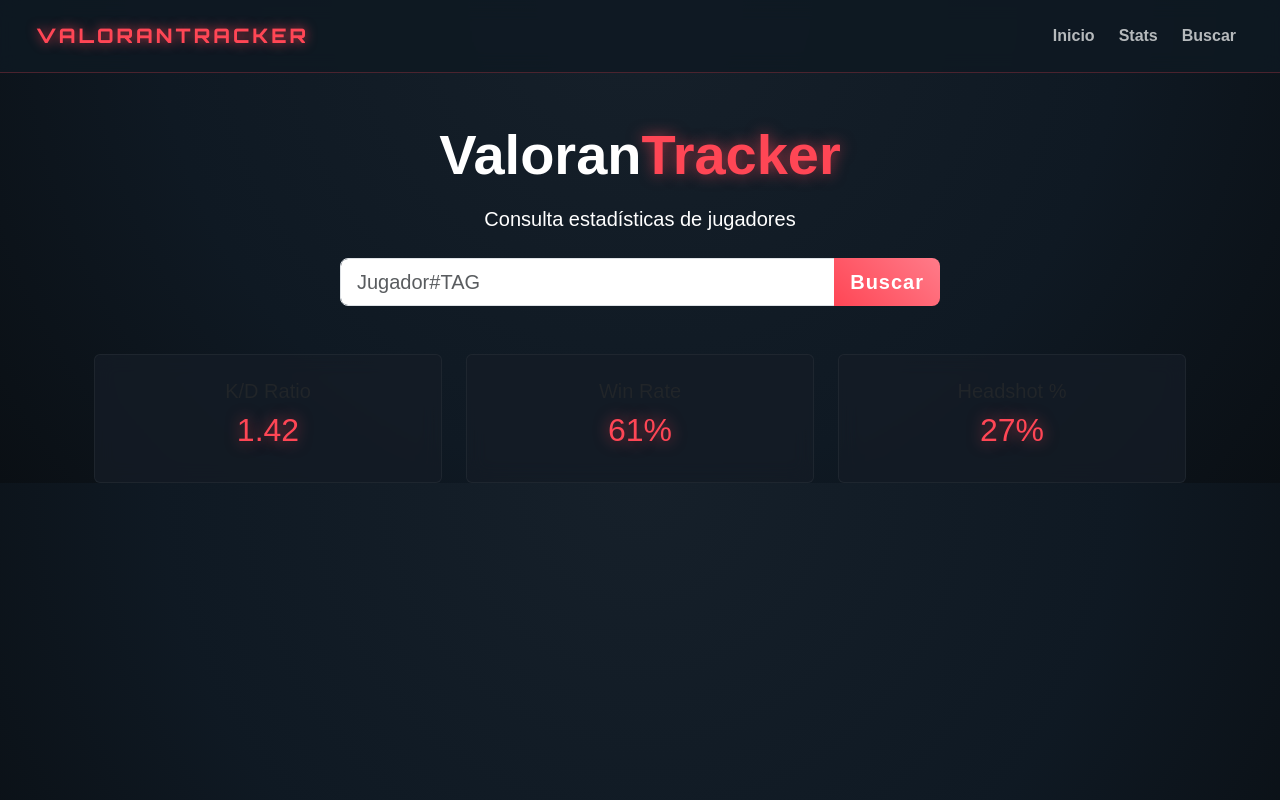
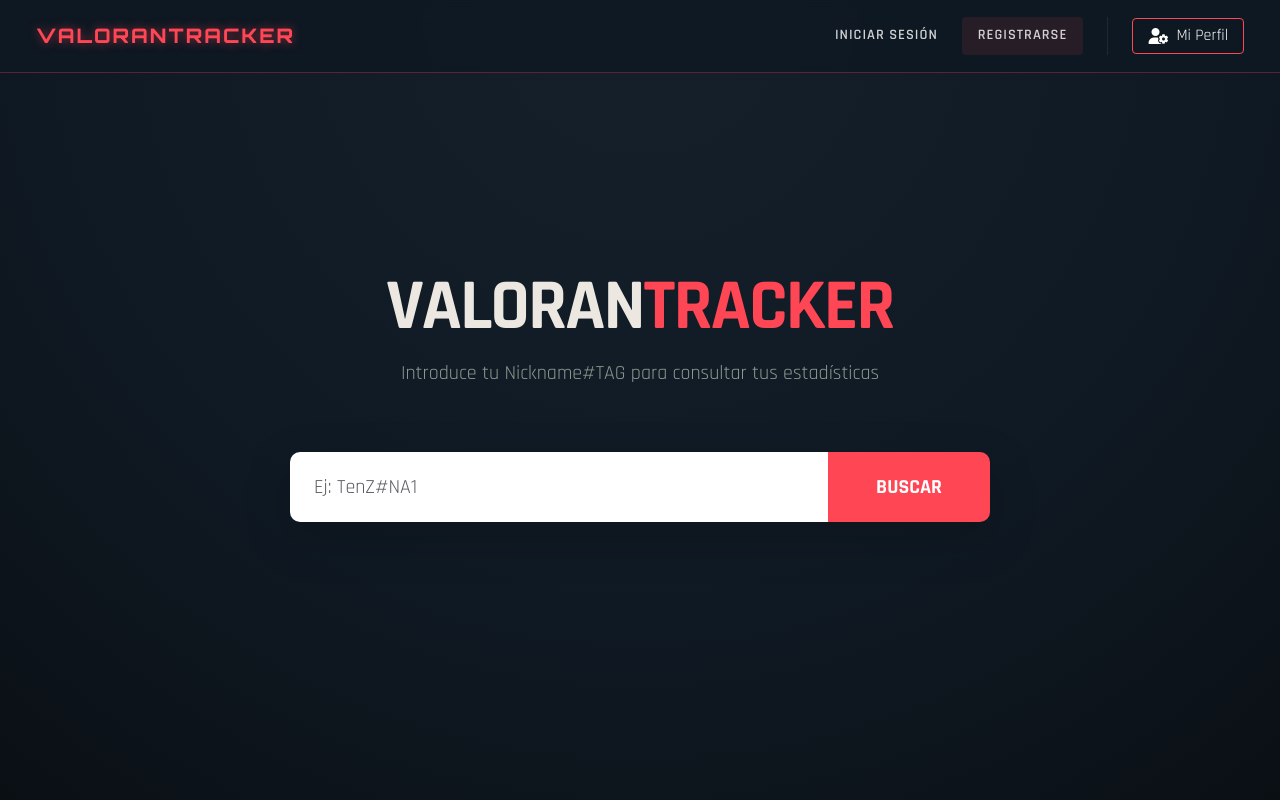
Before and after one commit to Gonsalo23/ValoranTracker, a Django app: page / in a window 1280 px wide. Run offline with Django 5.2, Linux system fonts and the light colour scheme.

Commit message:
adelantamiento, reformacion de toda la aplicaccion.

```diff
--- a/ValoranTracker/urls.py
+++ b/ValoranTracker/urls.py
@@ -4,4 +4,8 @@ from . import views
 
 urlpatterns = [
     path("", views.index, name="Inicio"),
+
+    # DEBE ESTAR ASÍ:
+    path("jugadores/<str:busqueda>/", views.jugadores, name="Jugadores"),
+path("sugerencias/", views.sugerencias_busqueda, name="SugerenciasBusqueda"),
 ]
--- a/ValoranTracker/views.py
+++ b/ValoranTracker/views.py
@@ -1,11 +1,43 @@
 from idlelib.rpc import request_queue
 
-from django.shortcuts import render
+from django.shortcuts import render, get_object_or_404
 
 # Create your views here.
 
-from django.http import HttpResponse
+from django.http import HttpResponse, JsonResponse
+
+from ValoranTracker.models import Jugador
 
 
 def index(request):
     return render(request, 'inicio.html')
+
+def jugadores(request):
+    import urllib.parse
+    busqueda = request.GET.get('q')
+    busqueda_limpia = urllib.parse.unquote(busqueda)
+    jugadores = []
+
+    if "#" in busqueda_limpia:
+        # Separamos "GonsaloMK" de "RBB"
+        nickname_part, tag_part = busqueda_limpia.split("#", 1)
+        # Buscamos en la BD el objeto que coincida con ambos
+        jugador_obj = get_object_or_404(Jugador, nickname__iexact=nickname_part, tag__iexact=tag_part)
+    else:
+        jugador_obj = get_object_or_404(Jugador, nickname__iexact=busqueda_limpia)
+
+        # Enviamos el objeto a perfil.html
+    return render(request, 'busqueda_jugadores.html', {'jugador': jugador_obj})
+
+
+def sugerencias_busqueda(request):
+    query = request.GET.get('q', '')
+    if query:
+        # Buscamos jugadores que empiecen por lo que se ha escrito
+        # icontains busca en cualquier parte, startswith solo al principio
+        jugadores = Jugador.objects.filter(nickname__icontains=query)[:5]
+        results = [f"{j.nickname}#{j.tag}" for j in jugadores]
+    else:
+        results = []
+
+    return JsonResponse({'status': 'ok', 'results': results})
--- a/templates/base.html
+++ b/templates/base.html
@@ -1,70 +1,74 @@
-
 <!DOCTYPE html>
 <html lang="en">
 <head>
     <meta charset="UTF-8">
+    <meta name="viewport" content="width=device-width, initial-scale=1.0">
     <title>ValoranTracker</title>
     <link href="https://cdn.jsdelivr.net/npm/bootstrap@5.3.3/dist/css/bootstrap.min.css" rel="stylesheet">
-    <link href="https://fonts.googleapis.com/css2?family=Orbitron:wght@400;600;800&display=swap" rel="stylesheet">
+    <link href="https://fonts.googleapis.com/css2?family=Orbitron:wght@400;600;800&family=Rajdhani:wght@400;600;700&display=swap" rel="stylesheet">
+    <link rel="stylesheet" href="https://cdnjs.cloudflare.com/ajax/libs/font-awesome/6.5.1/css/all.min.css">
 
     <style>
         body {
+            /* Degradado infinito corregido */
             background: radial-gradient(circle at top, #16202a 0%, #0f1923 60%, #0a0f14 100%);
+            background-attachment: fixed;
+            min-height: 100vh;
             color: white;
             font-family: 'Rajdhani', sans-serif;
-            overflow-x: hidden;
+            margin: 0;
         }
 
         .navbar {
-            background: rgba(15, 25, 35, 0.85) !important;
-            backdrop-filter: blur(10px);
-            border-bottom: 1px solid rgba(255, 70, 85, 0.25);
+            background: rgba(15, 25, 35, 0.9) !important;
+            backdrop-filter: blur(12px);
+            border-bottom: 1px solid rgba(255, 70, 85, 0.3);
         }
 
         .brand {
             font-family: 'Orbitron', sans-serif;
             font-weight: 800;
-            letter-spacing: 3px;
+            letter-spacing: 2px;
             color: #ff4655 !important;
-            text-shadow: 0 0 12px rgba(255, 70, 85, 0.8);
+            text-shadow: 0 0 10px rgba(255, 70, 85, 0.5);
         }
 
         .nav-link {
-            color: rgba(255,255,255,0.7) !important;
-            transition: 0.2s;
+            color: rgba(255,255,255,0.8) !important;
+            transition: 0.3s;
             font-weight: 600;
+            text-transform: uppercase;
+            font-size: 0.9rem;
+            letter-spacing: 1px;
         }
 
         .nav-link:hover {
             color: #ff4655 !important;
-            text-shadow: 0 0 8px rgba(255, 70, 85, 0.7);
         }
 
-        .btn-primary-custom {
-            background: linear-gradient(45deg, #ff4655, #ff7b89);
-            border: none;
+        /* Botón de Perfil con estilo Valorant */
+        .btn-profile {
+            background: transparent;
+            border: 1px solid #ff4655;
             color: white;
-            font-weight: 700;
-            letter-spacing: 1px;
-            transition: 0.2s;
+            padding: 5px 15px;
+            border-radius: 4px;
+            transition: 0.3s;
+            display: flex;
+            align-items: center;
+            gap: 8px;
         }
 
-        .btn-primary-custom:hover {
-            transform: scale(1.05);
-            box-shadow: 0 0 20px rgba(255, 70, 85, 0.5);
+        .btn-profile:hover {
+            background: #ff4655;
+            color: white;
+            box-shadow: 0 0 15px rgba(255, 70, 85, 0.4);
         }
 
-        .card {
-            background: rgba(20, 28, 38, 0.8);
-            border: 1px solid rgba(255,255,255,0.05);
-            backdrop-filter: blur(10px);
-            transition: 0.25s;
-        }
-
-        .card:hover {
-            transform: translateY(-5px);
-            box-shadow: 0 10px 30px rgba(0,0,0,0.5);
-            border-color: rgba(255, 70, 85, 0.3);
+        /* Botón de Registro resaltado */
+        .nav-register {
+            background: rgba(255, 70, 85, 0.1);
+            border-radius: 4px;
         }
 
         .highlight {
@@ -73,38 +77,47 @@
         }
     </style>
 </head>
-<body style="background-color: #0f1923; color: white;">
+<body>
 
-    <nav class="navbar navbar-expand-lg navbar-dark px-4 py-3">
+    <nav class="navbar navbar-expand-lg navbar-dark px-4 py-3 sticky-top">
     <div class="container-fluid">
 
-        <a class="navbar-brand brand" href="#">
+        <a class="navbar-brand brand" href="/">
             VALORANTRACKER
         </a>
 
-        <button class="navbar-toggler" data-bs-toggle="collapse" data-bs-target="#nav">
+        <button class="navbar-toggler border-0" data-bs-toggle="collapse" data-bs-target="#nav">
             <span class="navbar-toggler-icon"></span>
         </button>
 
         <div class="collapse navbar-collapse" id="nav">
-            <ul class="navbar-nav ms-auto gap-2">
-                <li class="nav-item"><a class="nav-link" href="#">Inicio</a></li>
-                <li class="nav-item"><a class="nav-link" href="#">Stats</a></li>
-                <li class="nav-item"><a class="nav-link" href="#">Buscar</a></li>
+            <ul class="navbar-nav ms-auto align-items-center gap-3">
+                <li class="nav-item">
+                    <a class="nav-link" href="#">Iniciar Sesión</a>
+                </li>
+                <li class="nav-item">
+                    <a class="nav-link nav-register px-3" href="#">Registrarse</a>
+                </li>
+
+                <div class="vr d-none d-lg-block mx-2" style="color: rgba(255,255,255,0.3);"></div>
+
+                <li class="nav-item mt-2 mt-lg-0">
+                    <a class="btn btn-profile" href="#">
+                        <i class="fa-solid fa-user-gear"></i>
+                        <span>Mi Perfil</span>
+                    </a>
+                </li>
             </ul>
         </div>
 
     </div>
     </nav>
 
-    <div class="container mt-4">
+    <div class="container">
         {% block content %}
         {% endblock %}
     </div>
 
     <script src="https://cdn.jsdelivr.net/npm/bootstrap@5.3.3/dist/js/bootstrap.bundle.min.js"></script>
-
-
-
 </body>
 </html>
--- a/templates/inicio.html
+++ b/templates/inicio.html
@@ -1,62 +1,145 @@
 {% extends 'base.html' %}
 
-<body>
+{% block content %}
+<div class="container d-flex flex-column align-items-center justify-content-center" style="min-height: 80vh;">
 
+    <div class="text-center mb-5">
+        <h1 class="display-2 fw-bold text-uppercase" style="letter-spacing: -2px;">
+            Valoran<span style="color: #ff4655;">Tracker</span>
+        </h1>
+        <p class="lead text-muted">
+            Introduce tu <strong>Nickname#TAG</strong> para consultar tus estadísticas
+        </p>
+    </div>
 
+    <div class="w-100 position-relative" style="max-width: 700px;">
+        <form id="search-form" method="GET" autocomplete="off">
+            <div class="input-group input-group-lg shadow-lg">
+                <input
+                    id="search-input"
+                    type="text"
+                    name="q"
+                    class="form-control border-0 px-4"
+                    placeholder="Ej: TenZ#NA1"
+                    style="background: #ffffff; height: 70px; border-radius: 10px 0 0 10px; color: #0f1923;"
+                >
+                <button
+                    class="btn btn-primary-custom px-5 fw-bold text-uppercase"
+                    type="submit"
+                    style="background-color: #ff4655; border: none; color: white; border-radius: 0 10px 10px 0;"
+                >
+                    Buscar
+                </button>
+            </div>
+        </form>
 
-{% block content %}
-
-<div class="text-center mt-5">
-
-    <h1 class="display-4 fw-bold">
-        Valoran<span class="highlight">Tracker</span>
-    </h1>
-
-    <p class="lead mt-3">
-        Consulta estadísticas de jugadores
-    </p>
-
-    <div class="input-group input-group-lg mx-auto mt-4" style="max-width: 600px;">
-
-        <input type="text" class="form-control" placeholder="Jugador#TAG">
-
-        <button class="btn btn-primary-custom">
-            Buscar
-        </button>
-
+        <div id="results-box" class="list-group shadow-lg position-absolute w-100 mt-1 d-none" style="z-index: 1000; border-radius: 8px; overflow: hidden;">
+            </div>
     </div>
 
 </div>
 
-<div class="container mt-5">
+<style>
+    html, body {
+        height: 100%;
+        margin: 0;
+        padding: 0;
+        background-color: #0f1923 !important;
+    }
 
-    <div class="row g-4 text-center">
+    body {
+        color: #ece8e1;
+        display: flex;
+        flex-direction: column;
+    }
 
-        <div class="col-md-4">
-            <div class="card p-4">
-                <h5>K/D Ratio</h5>
-                <h2 class="highlight">1.42</h2>
-            </div>
-        </div>
+    .text-muted {
+        color: #8b978f !important;
+    }
 
-        <div class="col-md-4">
-            <div class="card p-4">
-                <h5>Win Rate</h5>
-                <h2 class="highlight">61%</h2>
-            </div>
-        </div>
+    .form-control:focus {
+        box-shadow: 0 0 0 0.25rem rgba(255, 70, 85, 0.25);
+        border: 1px solid #ff4655;
+        outline: none;
+    }
 
-        <div class="col-md-4">
-            <div class="card p-4">
-                <h5>Headshot %</h5>
-                <h2 class="highlight">27%</h2>
-            </div>
-        </div>
+    .btn-primary-custom:hover {
+        background-color: #d63d48 !important;
+        transform: scale(1.02);
+        transition: all 0.2s ease;
+    }
 
-    </div>
+    #results-box {
+        max-height: 300px;
+        overflow-y: auto;
+        border: 1px solid rgba(255, 70, 85, 0.3);
+    }
 
-</div>
+    .suggestion-item {
+        background: #ffffff;
+        color: #0f1923;
+        font-weight: 600;
+        border: none;
+        transition: all 0.2s;
+        text-decoration: none;
+    }
 
+    .suggestion-item:hover {
+        background-color: #f8f9fa !important;
+        color: #ff4655 !important;
+        border-left: 5px solid #ff4655 !important;
+        padding-left: 25px !important;
+    }
+</style>
+
+<script>
+    const searchInput = document.getElementById('search-input');
+    const resultsBox = document.getElementById('results-box');
+    const searchForm = document.getElementById('search-form');
+
+    // 1. Lógica de Autocompletado
+    searchInput.addEventListener('keyup', e => {
+        const query = e.target.value;
+
+        if (query.length > 1) {
+            fetch(`/sugerencias/?q=${query}`)
+                .then(response => response.json())
+                .then(data => {
+                    if (data.results && data.results.length > 0) {
+                        resultsBox.innerHTML = "";
+                        resultsBox.classList.remove('d-none');
+
+                        data.results.forEach(item => {
+                            // IMPORTANTE: encodeURIComponent y barra final /
+                            const safeValue = encodeURIComponent(item);
+                            resultsBox.innerHTML += `
+                                <a href="/jugadores/${safeValue}/" class="list-group-item list-group-item-action suggestion-item py-3">
+                                    <i class="fa-solid fa-magnifying-glass me-2 text-muted small"></i> ${item}
+                                </a>`;
+                        });
+                    } else {
+                        resultsBox.classList.add('d-none');
+                    }
+                });
+        } else {
+            resultsBox.classList.add('d-none');
+        }
+    });
+
+    // 2. Manejar el envío manual del formulario (Enter o botón Buscar)
+    searchForm.addEventListener('submit', e => {
+        e.preventDefault();
+        const query = searchInput.value.trim();
+        if (query) {
+            window.location.href = `/jugadores/${encodeURIComponent(query)}/`;
+        }
+    });
+
+    // 3. Cerrar sugerencias al hacer clic fuera
+    document.addEventListener('click', e => {
+        if (!searchInput.contains(e.target) && !resultsBox.contains(e.target)) {
+            resultsBox.classList.add('d-none');
+        }
+    });
+</script>
 {% endblock %}
-
-</body>
```
Also changed, not shown: ValoranTracker/models.py (+68 -3 lines), templates/busqueda_jugadores.html (added, +83 -0 lines), db.sqlite3.
